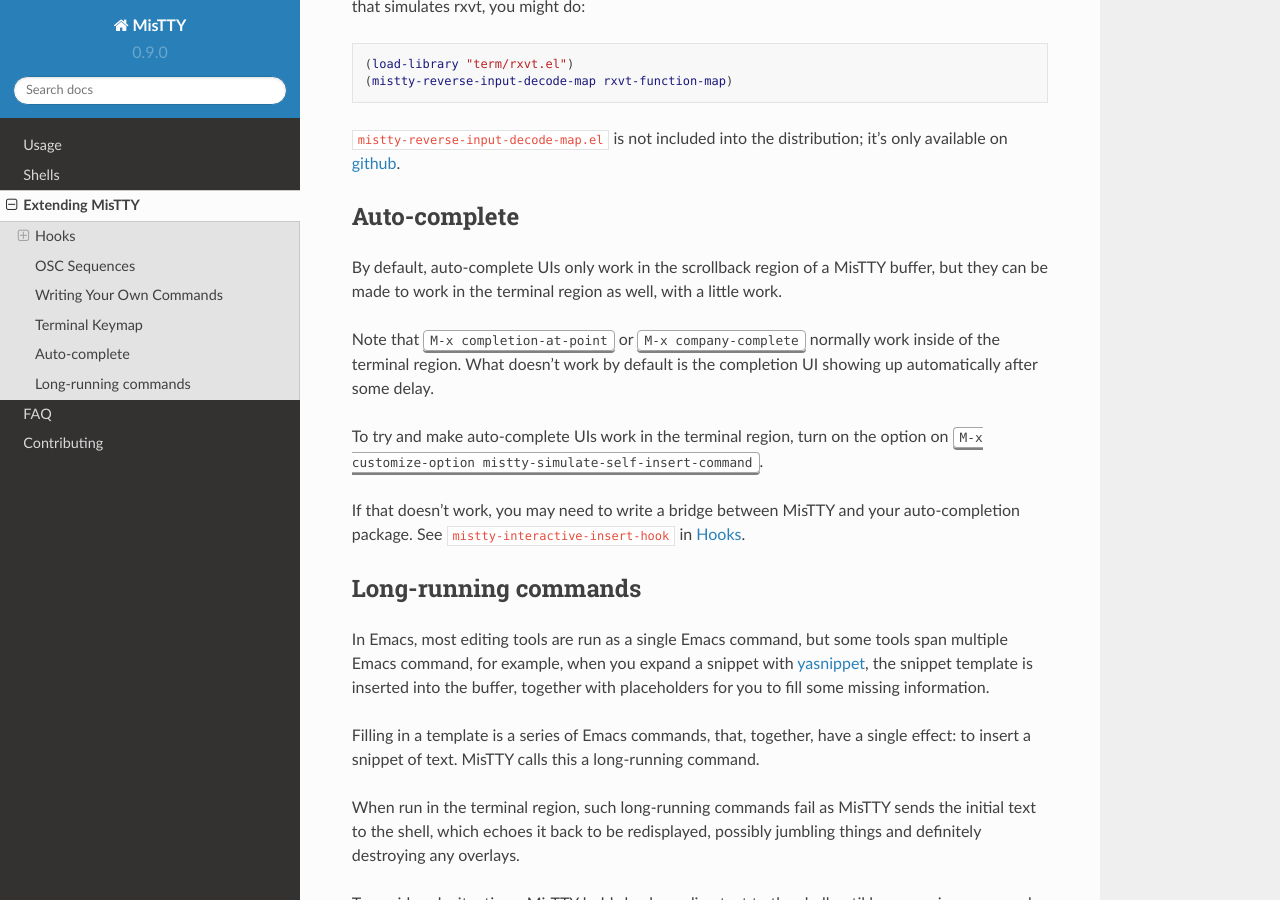
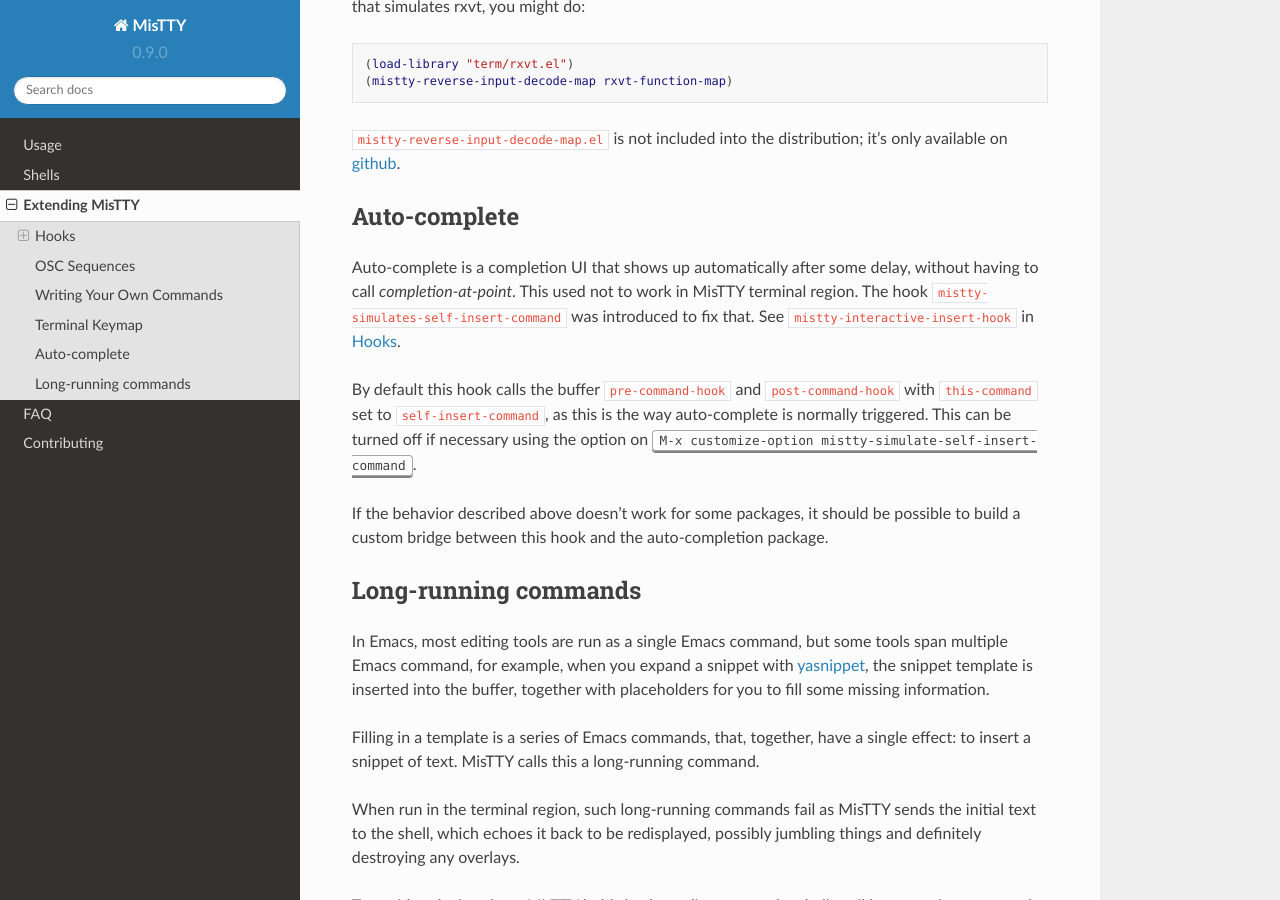
Before and after one commit to szermatt/mistty, a Sphinx documentation site: the page built from docs/source/extensions.rst, in a window 1280 px wide and 900 px high, scrolled down 2674 px. Built offline with Sphinx 7.4.7 and the Read the Docs theme 2.0.0, drawn with Linux system fonts in a browser that asks for light colours.

Commit message:
Doc: rewrite auto-complete section, fix some small issues.

```diff
--- a/docs/source/extensions.rst
+++ b/docs/source/extensions.rst
@@ -191,25 +191,25 @@
 Auto-complete
 -------------
 
-By default, auto-complete UIs only work in the scrollback region of a
-MisTTY buffer, but they can be made to work in the terminal region as
-well, with a little work.
-
-Note that :kbd:`M-x completion-at-point` or :kbd:`M-x
-company-complete` normally work inside of the terminal region. What
-doesn't work by default is the completion UI showing up automatically
-after some delay.
-
 .. index::
    pair: variable; mistty-simulate-self-insert-command
 
-To try and make auto-complete UIs work in the terminal region, turn on
-the option on :kbd:`M-x customize-option
+Auto-complete is a completion UI that shows up automatically after
+some delay, without having to call `completion-at-point`. This used
+not to work in MisTTY terminal region. The hook
+:code:`mistty-simulates-self-insert-command` was introduced to fix
+that. See :code:`mistty-interactive-insert-hook` in :ref:`hooks`.
+
+By default this hook calls the buffer :code:`pre-command-hook` and
+:code:`post-command-hook` with :code:`this-command` set to
+:code:`self-insert-command`, as this is the way auto-complete is
+normally triggered. This can be turned off if necessary using the
+option on :kbd:`M-x customize-option
 mistty-simulate-self-insert-command`.
 
-If that doesn't work, you may need to write a bridge between MisTTY
-and your auto-completion package. See
-:code:`mistty-interactive-insert-hook` in :ref:`hooks`.
+If the behavior described above doesn't work for some packages, it
+should be possible to build a custom bridge between this hook and the
+auto-completion package.
 
 .. _lrc:
 
```
Also changed, not shown: docs/source/usage.rst (+13 -10 lines), 1 other file.
